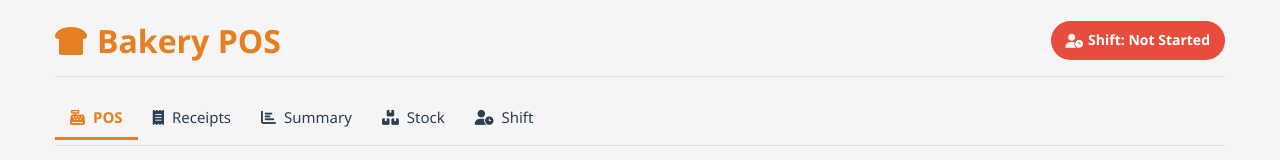
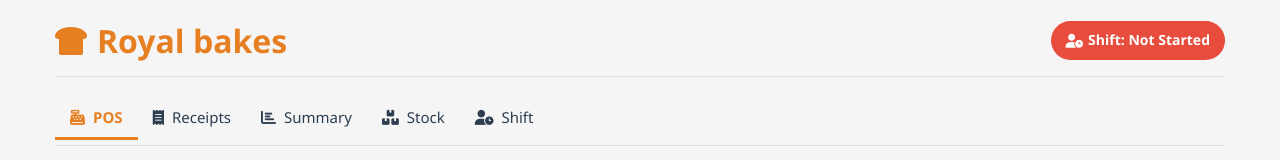
Before and after one commit to Djidro/Royalpos, a plain HTML site: page index.html in a window 1280 px wide. Shown: the top 160 px of the page. Drawn offline with Linux system fonts and the light colour scheme.

Commit message:
Update index.html

```diff
--- a/index.html
+++ b/index.html
@@ -12,7 +12,7 @@
 <body>
     <div class="container">
         <header>
-            <h1><i class="fas fa-bread-slice"></i> Bakery POS</h1>
+            <h1><i class="fas fa-bread-slice"></i>Royal bakes</h1>
             <div id="shift-status" class="shift-off">Shift: Not Started</div>
         </header>
 
```
